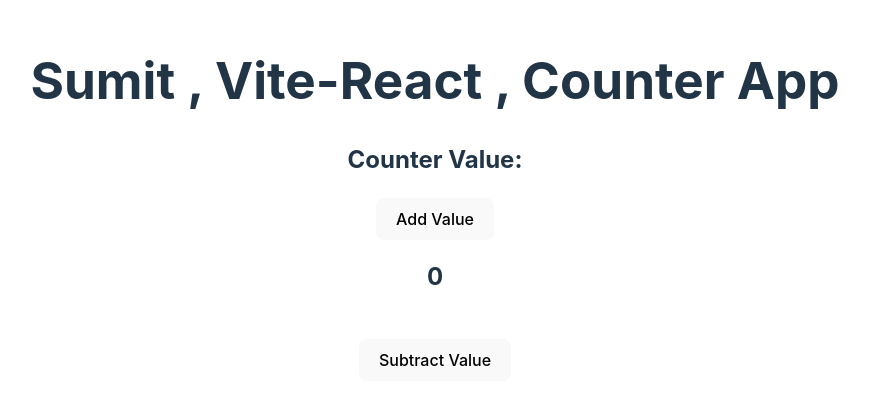
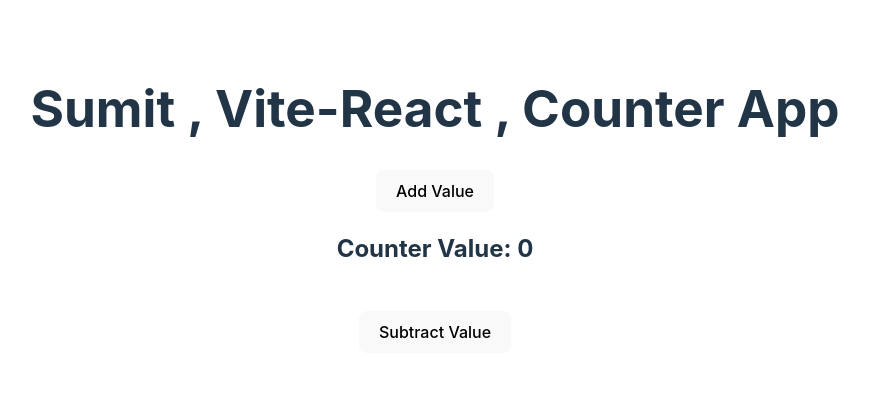
Before and after one commit to Sumit021995/react-js-study, a React (Vite) app in the folder counterApp/counterapp/: page / in a window 1280 px wide. Shown: the part 201-606 px from the top of the page, without its empty margins (205-1074 px from the left). Built offline with nearby package versions, Linux system fonts and the light colour scheme.

Commit message:
file updated

```diff
--- a/counterApp/counterapp/src/App.jsx
+++ b/counterApp/counterapp/src/App.jsx
@@ -1,6 +1,4 @@
 import { useState } from 'react'
-import reactLogo from './assets/react.svg'
-import viteLogo from '/vite.svg'
 import './App.css'
 
 function App() {
@@ -21,11 +19,11 @@ function App() {
     <>
       <div>
         <h1>Sumit , Vite-React , Counter App</h1>
-        <h2>Counter Value: </h2>
+
 
         <button onClick={addValue}>Add Value</button>
         <br/>
-        <h2>{count}</h2>
+        <h2>Counter Value: {count}</h2>
         <br/>
         <button onClick = {SubValue}>Subtract Value</button>
 
```
